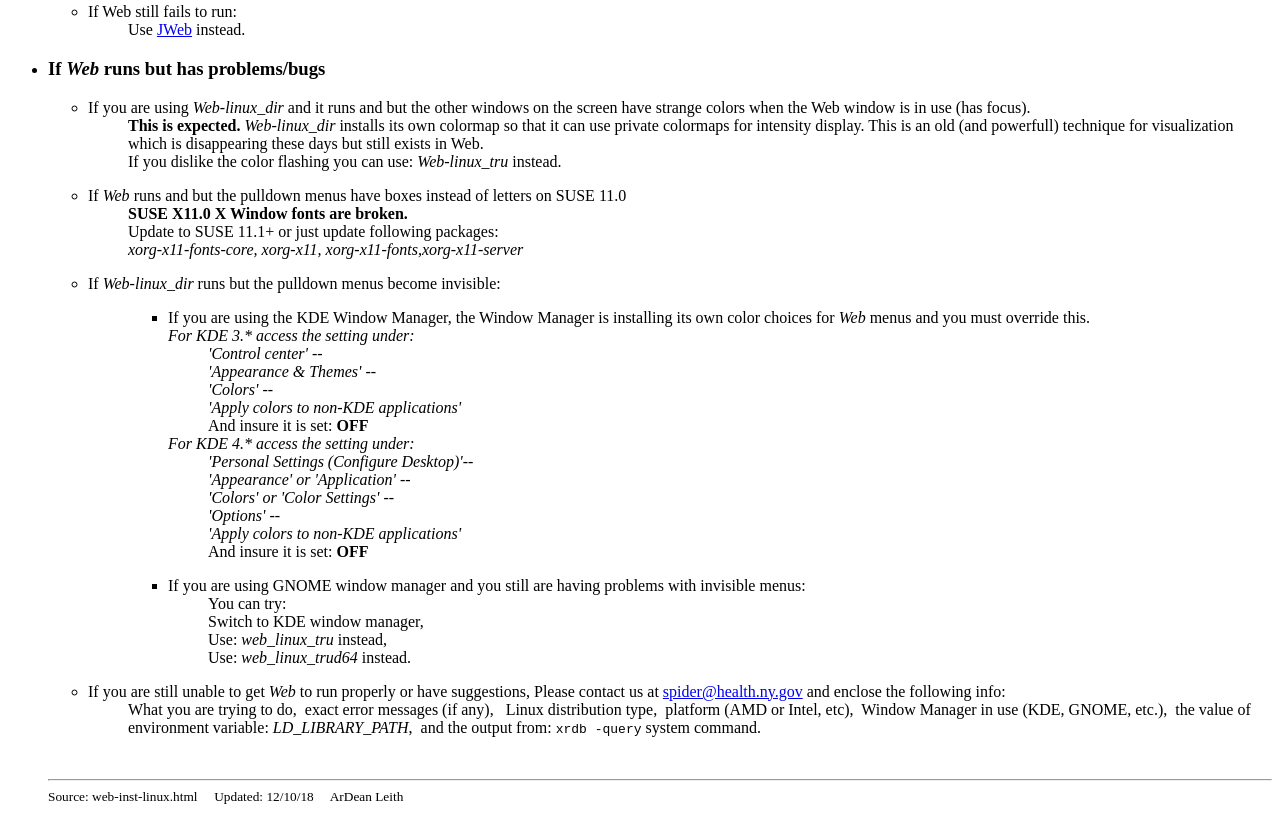
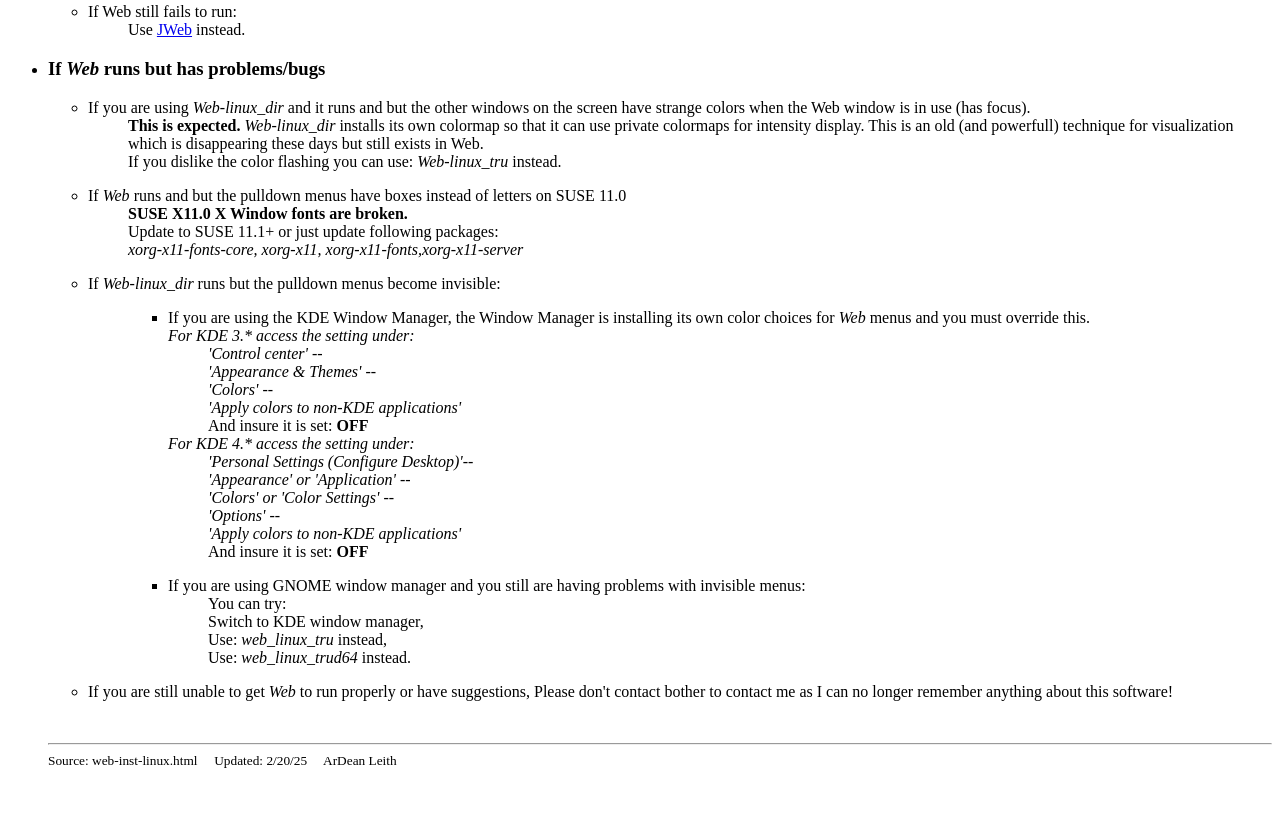
Before and after one commit to spider-em/Web, a plain HTML site: page docs/web-inst-linux.html in a window 1280 px wide. Shown: the part 2432-3253 px from the top of the page. After the commit the page ends 3217 px from the top, so only its background shows below. Drawn offline with Linux system fonts and the light colour scheme.

Commit message:
Update web-inst-linux.html I do not remember Web stuff

```diff
--- a/docs/web-inst-linux.html
+++ b/docs/web-inst-linux.html
@@ -370,16 +370,10 @@
 
   <li>
   <dl>
-  <dt>If you are still unable to get <i>Web</i> to run properly or have suggestions,
-      Please contact us at <a href="mailto:spider@health.ny.gov">spider@health.ny.gov</a>
-      and enclose the following info:                                    </dt>
-  <dd>What you are trying to do,&nbsp;
-      exact error messages (if any), &nbsp;
-      Linux distribution type,&nbsp;
-      platform (AMD or Intel, etc),&nbsp;
-      Window Manager in use (KDE, GNOME, etc.),&nbsp;
-      the value of environment variable: <i>LD_LIBRARY_PATH</i>,&nbsp; and
-      the output from: <kbd> xrdb -query</kbd> system command.           </dd>
+  <dt>If you are still unable to get <i>Web</i> to run properly
+      or have suggestions,
+      Please don't contact bother to contact me as I can no longer
+      remember anything about this software!     </dd>
   </dl>
   </li>
   <p />
@@ -391,7 +385,7 @@
 
 <small>
   Source: web-inst-linux.html  &nbsp;&nbsp;&nbsp;
-  Updated: 12/10/18            &nbsp;&nbsp;&nbsp;
+  Updated: 2/20/25            &nbsp;&nbsp;&nbsp;
   ArDean Leith
 </small>
 
```
